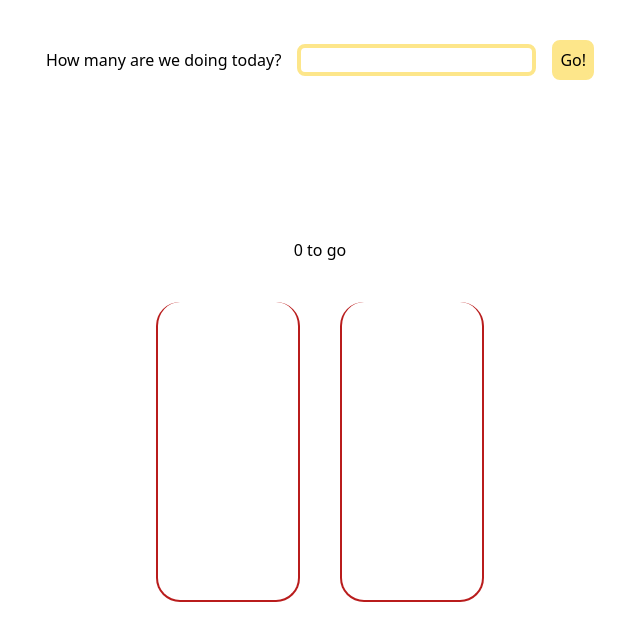
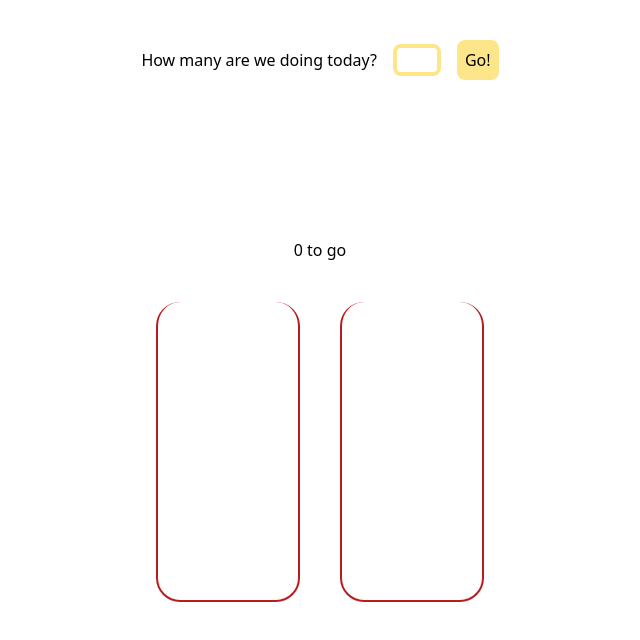
Before and after one commit to noviceGuru/paperclip-habit-tracker, a React (Vite) app: page / in a window 1280 px wide. Shown: the top 640 px of the page, without its empty margins (320-960 px from the left). Built offline with nearby package versions, Linux system fonts and the light colour scheme.

Commit message:
input border color fixed on focus

```diff
--- a/src/App.tsx
+++ b/src/App.tsx
@@ -19,7 +19,7 @@ function App() {
             <label className="h-10 self-center gap-4 flex items-center flex-wrap justify-center">
                 How many are we doing today?
                 <input
-                    className="border-solid border-amber-200 border-4 rounded-lg"
+                    className="border-solid border-amber-200 border-4 rounded-lg w-12 text-center focus:border-red-600 outline-none"
                     ref={inputRef}
                     onChange={e => console.log(e.target.value)}
                 />
```
